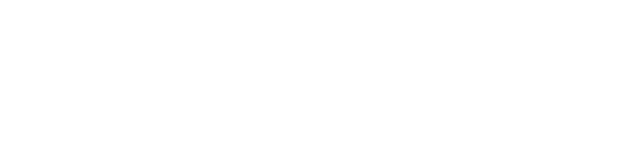
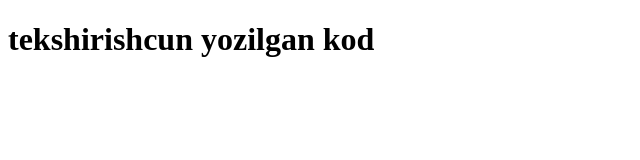
Before and after one commit to Shaxzoda01/Colpos-Center, a plain HTML site: page index.html in a window 1280 px wide. Shown: the whole page, without its empty margins (0-640 px from the left). Drawn offline with Linux system fonts and the light colour scheme.

Commit message:
i change index html

```diff
--- a/index.html
+++ b/index.html
@@ -8,7 +8,7 @@
 </head>
 
 <body>
-
+<h1>tekshirishcun yozilgan kod</h1>
 </body>
 
 </html>
```
